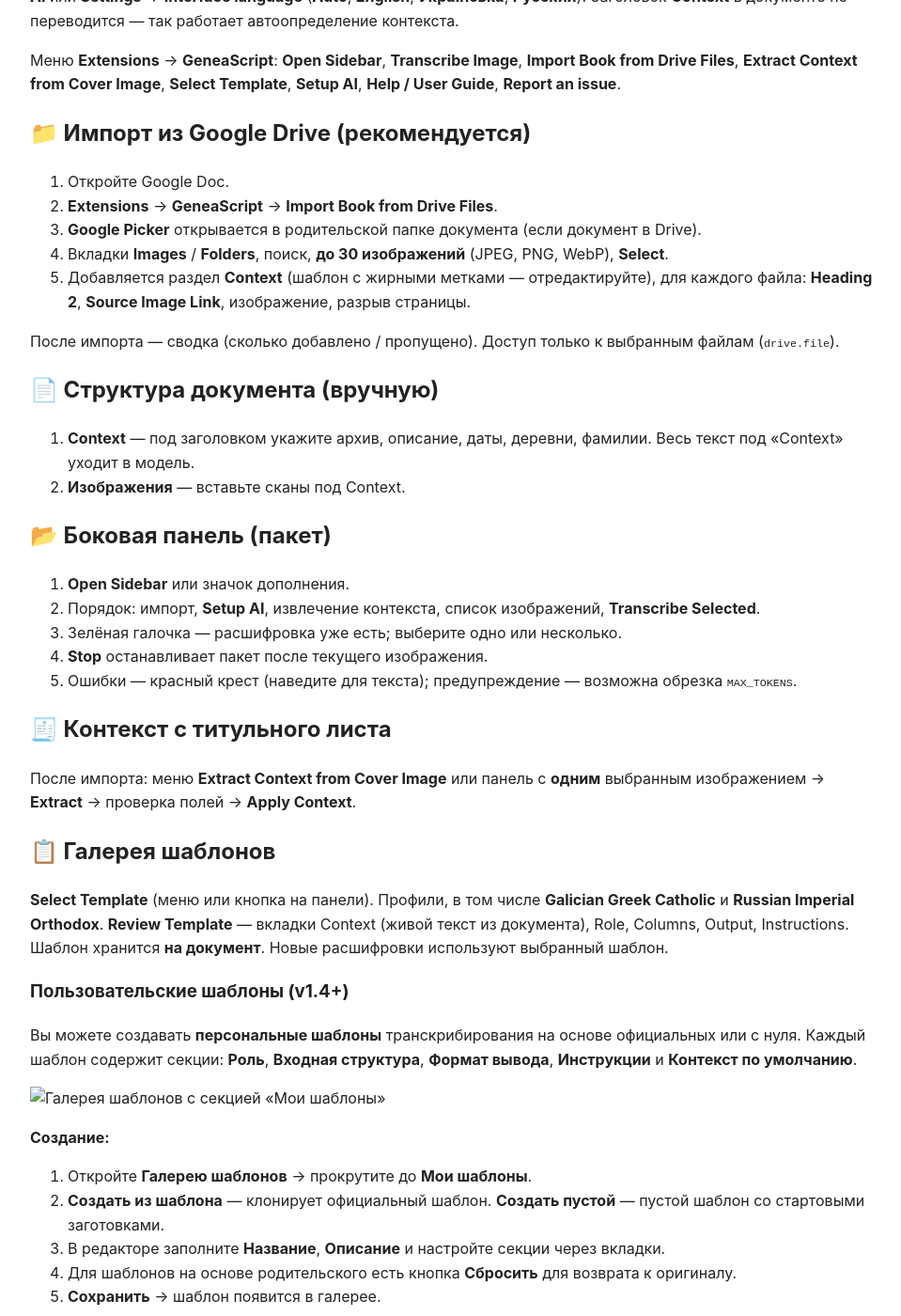
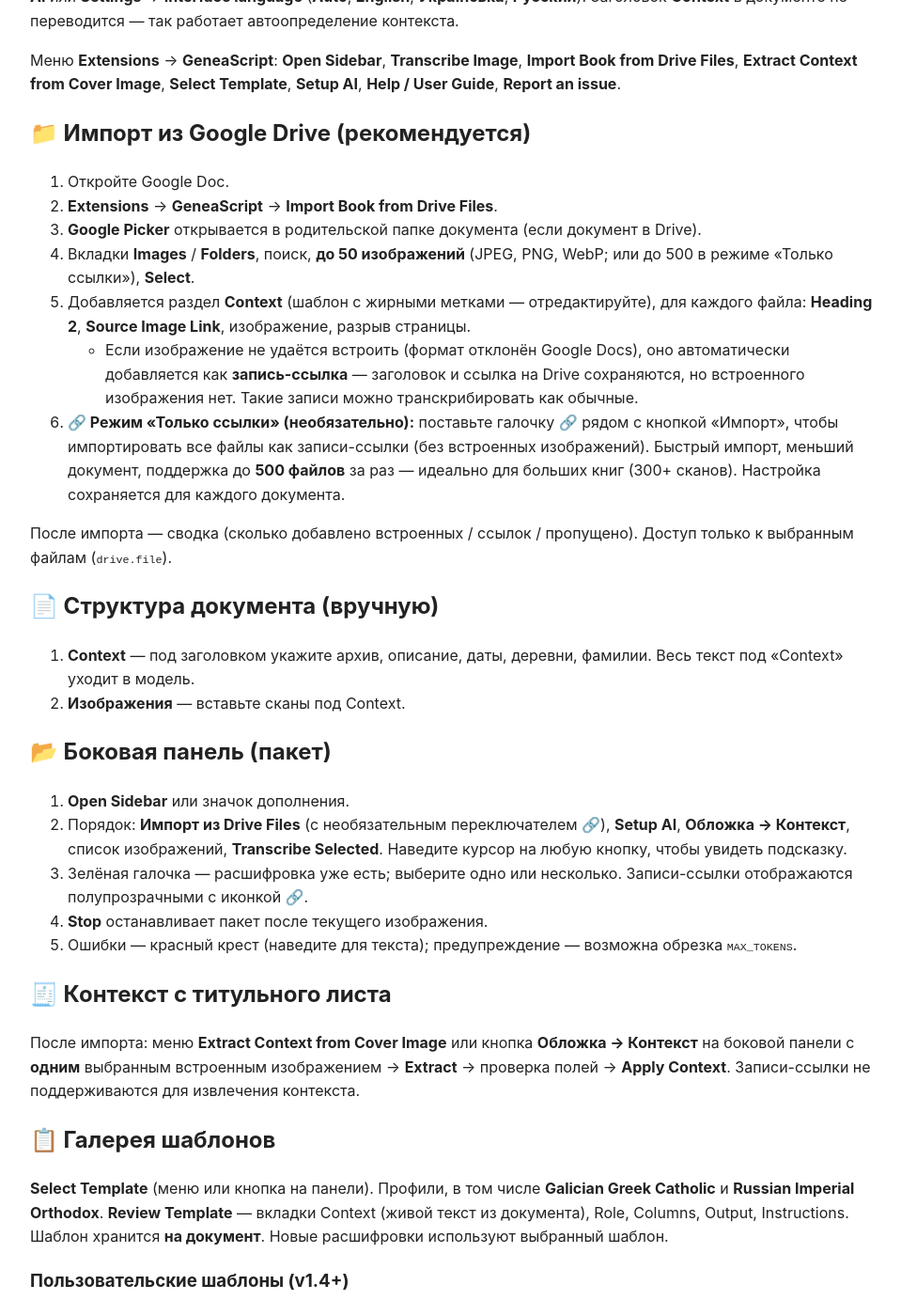
Before and after one commit to dekochka/geneascript-gdoc-addon, a Jekyll site: the page built from docs/ru/USER_GUIDE.md, in a window 1280 px wide and 1400 px high, scrolled down 1109 px. Shown: the whole window at 94% size, without its empty margins (158-1117 px from the left). Built offline with Jekyll 4.4.1, drawn with Linux system fonts in a browser that asks for light colours; some of the changed text lies outside the part shown.

Commit message:
docs: update EN/UK/RU user guides for v1.5.0 link-only import
- Import cap: 50 inline / 500 link-only
- Link-only mode (🔗 checkbox) documentation
- Auto-fallback for rejected images
- Button rename: "Extract Context" → "Cover → Context"
- Link-only entries in sidebar list (dimmed, 🔗 icon)
- Tooltips on all sidebar buttons

```diff
--- a/docs/ru/USER_GUIDE.md
+++ b/docs/ru/USER_GUIDE.md
@@ -36,7 +36,7 @@
 2. **Шаблон** — если источник не греко-католические метрические книги Галиции, откройте **Select Template** и выберите профиль (например, Российская православная метрическая книга).
 3. **Расшифровка** — боковая панель для пакета или одно изображение через меню **Transcribe Image**.
 4. **Настройки** — **Extensions** → **GeneaScript** → **Setup AI** или кнопка на панели.
-5. **Контекст с обложки** — **Extract Context from Cover Image** (меню) или **Extract Context from Selected Image** (боковая панель, ровно одно изображение).
+5. **Контекст с обложки** — **Extract Context from Cover Image** (меню) или **Обложка → Контекст** (боковая панель, ровно одно встроенное изображение).
 
 ### Язык интерфейса
 
@@ -49,10 +49,13 @@
 1. Откройте Google Doc.
 2. **Extensions** → **GeneaScript** → **Import Book from Drive Files**.
 3. **Google Picker** открывается в родительской папке документа (если документ в Drive).
-4. Вкладки **Images** / **Folders**, поиск, **до 30 изображений** (JPEG, PNG, WebP), **Select**.
+4. Вкладки **Images** / **Folders**, поиск, **до 50 изображений** (JPEG, PNG, WebP; или до 500 в режиме «Только ссылки»), **Select**.
 5. Добавляется раздел **Context** (шаблон с жирными метками — отредактируйте), для каждого файла: **Heading 2**, **Source Image Link**, изображение, разрыв страницы.
+   - Если изображение не удаётся встроить (формат отклонён Google Docs), оно автоматически добавляется как **запись-ссылка** — заголовок и ссылка на Drive сохраняются, но встроенного изображения нет. Такие записи можно транскрибировать как обычные.
 
-После импорта — сводка (сколько добавлено / пропущено). Доступ только к выбранным файлам (`drive.file`).
+6. **🔗 Режим «Только ссылки» (необязательно):** поставьте галочку **🔗** рядом с кнопкой «Импорт», чтобы импортировать все файлы как записи-ссылки (без встроенных изображений). Быстрый импорт, меньший документ, поддержка до **500 файлов** за раз — идеально для больших книг (300+ сканов). Настройка сохраняется для каждого документа.
+
+После импорта — сводка (сколько добавлено встроенных / ссылок / пропущено). Доступ только к выбранным файлам (`drive.file`).
 
 ## 📄 Структура документа (вручную)
 
@@ -62,14 +65,14 @@
 ## 📂 Боковая панель (пакет)
 
 1. **Open Sidebar** или значок дополнения.
-2. Порядок: импорт, **Setup AI**, извлечение контекста, список изображений, **Transcribe Selected**.
-3. Зелёная галочка — расшифровка уже есть; выберите одно или несколько.
+2. Порядок: **Импорт из Drive Files** (с необязательным переключателем **🔗**), **Setup AI**, **Обложка → Контекст**, список изображений, **Transcribe Selected**. Наведите курсор на любую кнопку, чтобы увидеть подсказку.
+3. Зелёная галочка — расшифровка уже есть; выберите одно или несколько. Записи-ссылки отображаются полупрозрачными с иконкой 🔗.
 4. **Stop** останавливает пакет после текущего изображения.
 5. Ошибки — красный крест (наведите для текста); предупреждение — возможна обрезка `MAX_TOKENS`.
 
 ## 🧾 Контекст с титульного листа
 
-После импорта: меню **Extract Context from Cover Image** или панель с **одним** выбранным изображением → **Extract** → проверка полей → **Apply Context**.
+После импорта: меню **Extract Context from Cover Image** или кнопка **Обложка → Контекст** на боковой панели с **одним** выбранным встроенным изображением → **Extract** → проверка полей → **Apply Context**. Записи-ссылки не поддерживаются для извлечения контекста.
 
 ## 📋 Галерея шаблонов
 
```
Also changed, not shown: docs/uk/USER_GUIDE.md (+9 -6 lines).
